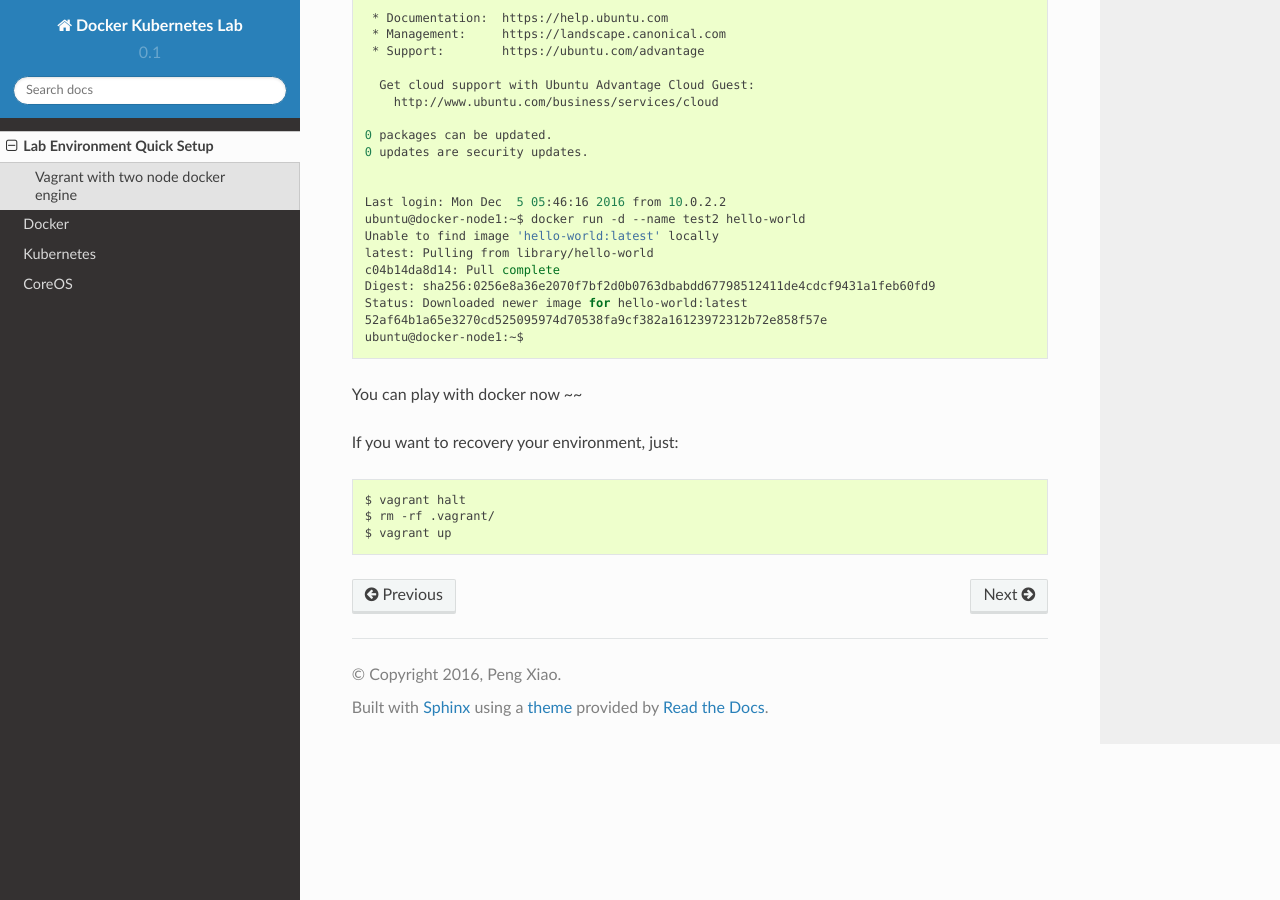
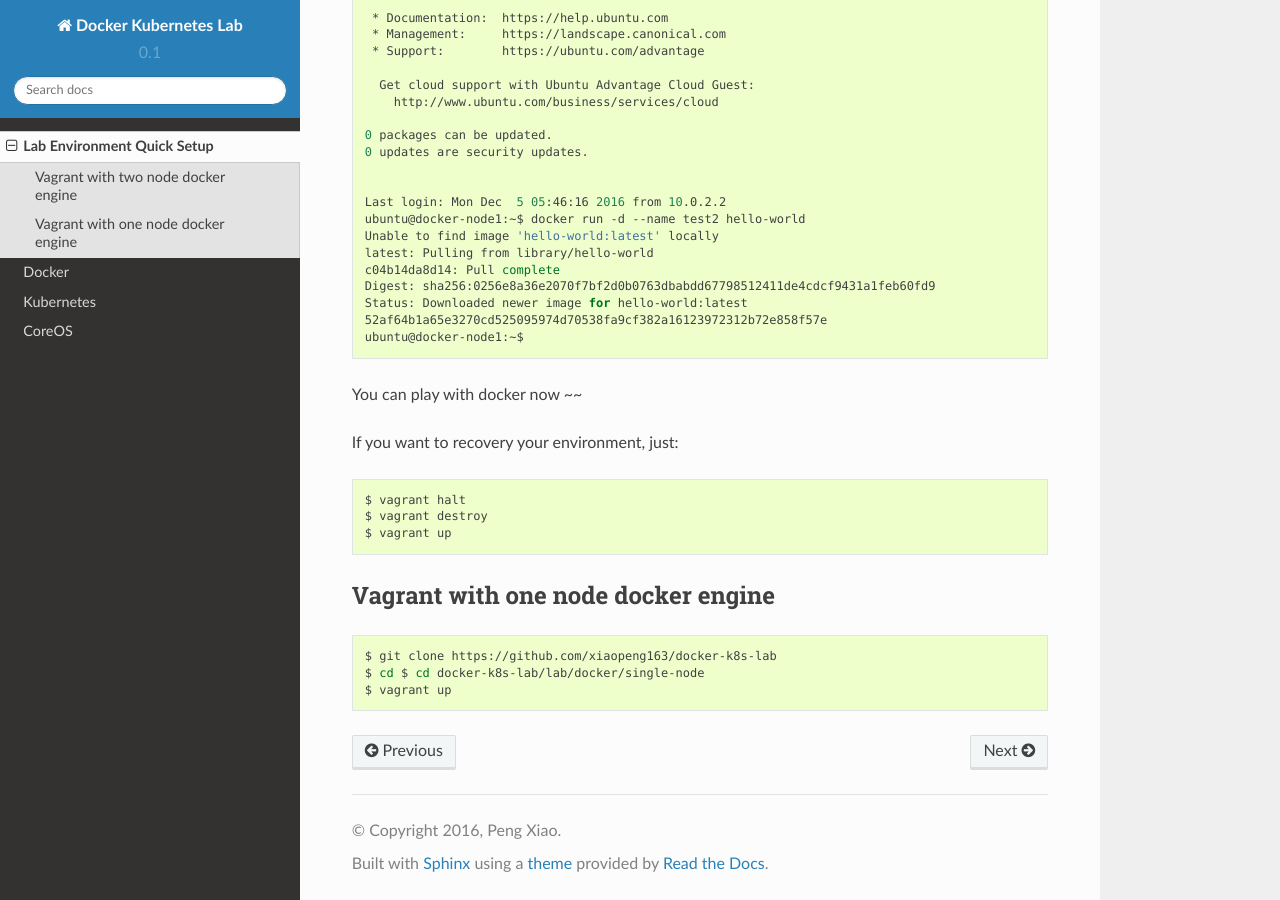
Before and after one commit to xiaopeng163/docker-k8s-lab, a Sphinx documentation site: the page built from docs/source/lab-environment.rst, in a window 1280 px wide and 900 px high, scrolled down 960 px. Built offline with Sphinx 7.4.7 and the Read the Docs theme 2.0.0, drawn with Linux system fonts in a browser that asks for light colours.

Commit message:
add docker engine single node lab
Signed-off-by: Peng Xiao <xiaoquwl@gmail.com>

```diff
--- a/docs/source/docker/docker-compose.rst
+++ b/docs/source/docker/docker-compose.rst
@@ -21,7 +21,7 @@ Install Docker Compose
 
 There are many ways to install docker compose [#f2]_.
 
-In our two node docker engine lab environment :doc:`../lab-environment`
+In our one node docker engine lab environment :doc:`../lab-environment`
 we install docker compose as the following way in one docker host.
 
 .. code-block:: bash
--- a/docs/source/lab-environment.rst
+++ b/docs/source/lab-environment.rst
@@ -72,5 +72,15 @@ If you want to recovery your environment, just:
 .. code-block:: bash
 
   $ vagrant halt
-  $ rm -rf .vagrant/
+  $ vagrant destroy
   $ vagrant up
+
+
+Vagrant with one node docker engine
+-----------------------------------
+
+.. code-block:: bash
+
+  $ git clone https://github.com/xiaopeng163/docker-k8s-lab
+  $ cd $ cd docker-k8s-lab/lab/docker/single-node
+  $ vagrant up
```
Also changed, not shown: 1 other file.
